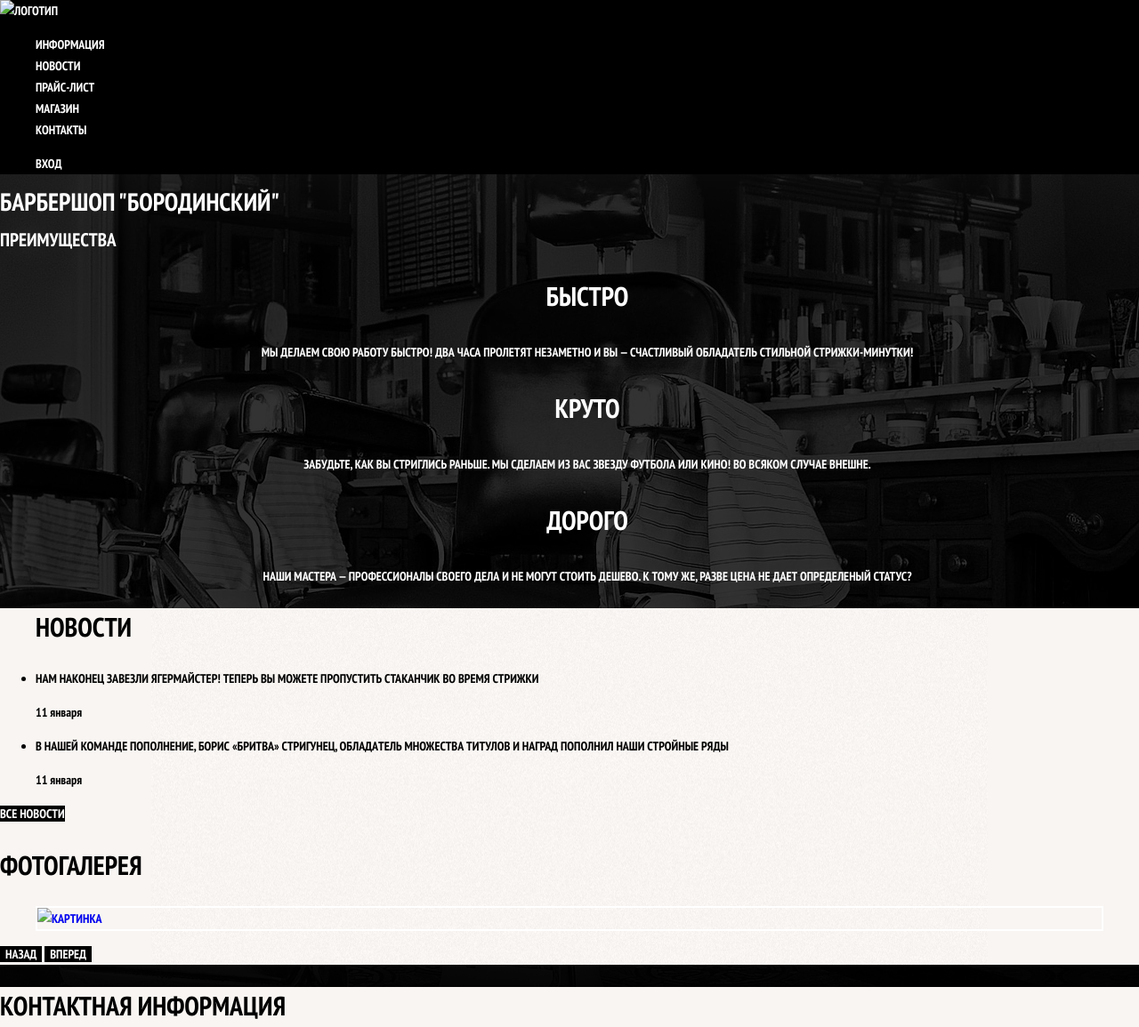
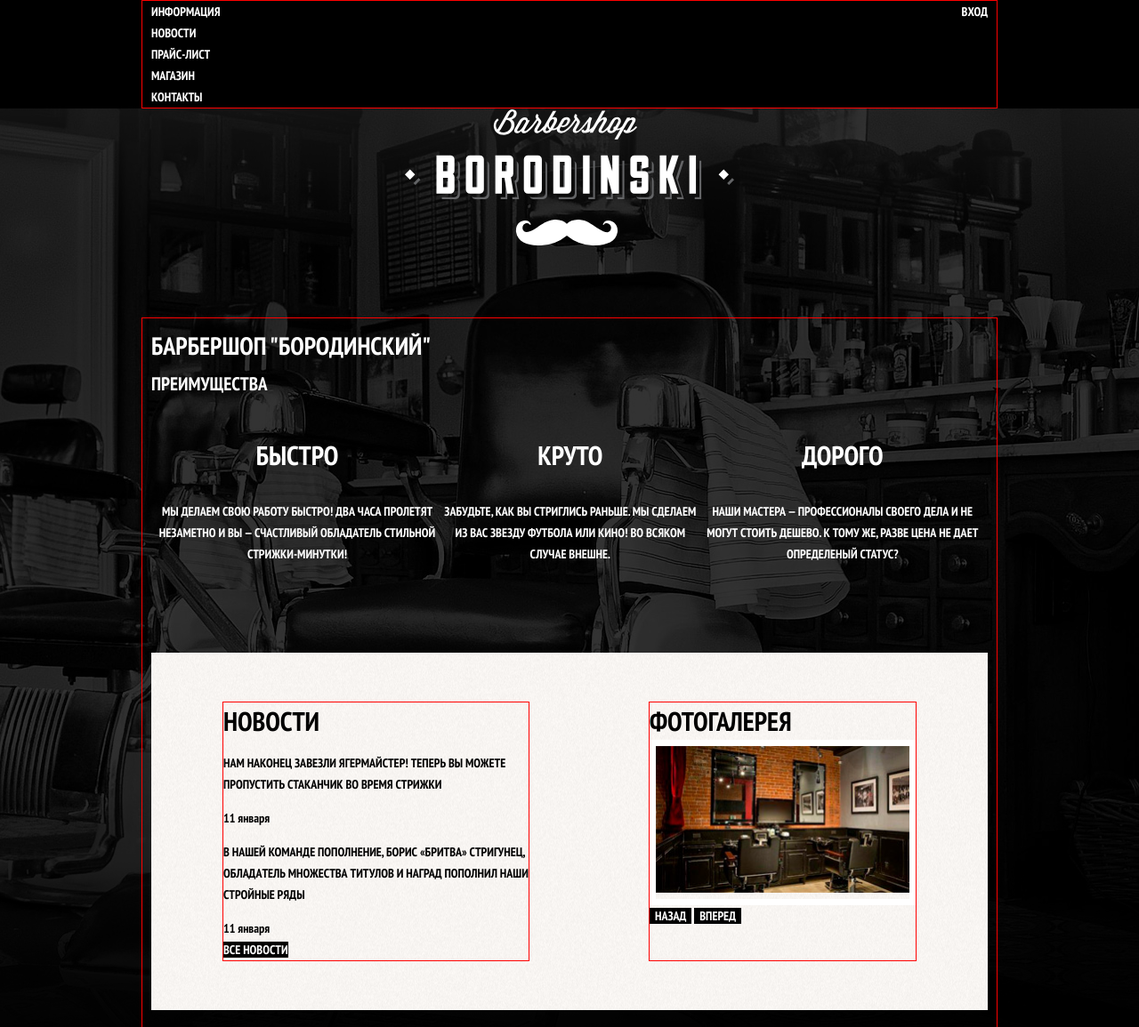
Before and after one commit to darkbear-1/workhard, a plain HTML site: page index.html in a window 1280 px wide. Shown: the top 1155 px of the page at 89% size. Drawn offline with Linux system fonts and the light colour scheme.

Commit message:
Сделал сетку index

```diff
--- a/css/style.css
+++ b/css/style.css
@@ -20,7 +20,42 @@
 }
 
 .main-header {
+	display: flex;
+	flex-direction: column;
+	align-items: center;
+	margin-bottom: 80px;
+}
+
+.header-wrapper {
+	width: 100%;
 	background-color: #000;
+}
+
+.conteiner {
+	width: 940px;
+	margin: 0 auto;
+	padding: 0 10px;
+	border: 1px solid red;
+}
+
+.main-nav {
+	display: flex;
+	justify-content: space-between;
+	width: 100%;
+}
+
+.site-nav {
+	padding: 0;
+	margin: 0;
+}
+
+.user-nav {
+	padding: 0;
+	margin: 0;
+}
+
+.logo {
+	order: 2;
 }
 
 .button {
@@ -52,9 +87,16 @@
 	line-height: 42px;
 }
 
+.features {
+	margin-bottom: 85px;
+}
+
 .features-list {
+	padding: 0;
+	margin: 0;
 	list-style: none;
 	text-align: center;
+	display: flex;
 }
 
 .news-block {
@@ -62,15 +104,30 @@
 	background-image: url(../img/news-bg.png);
 	background-position: center center;
 	background-repeat: no-repeat;
+	display: flex;
+	justify-content: space-between;
+	padding: 55px 80px;
+	margin-bottom: 35px;
+}
+
+.news {
+	border: 1px solid red;
+}
+
+.news-list {
+	padding: 0;
+	margin: 0;
 }
 
 .news-block h2 {
 	font-size: 30px;
 	line-height: 42px;
 	color: #000;
+	margin: 0;
 }
 
 .news li {
+	list-style: none;
 	color: #000;
 }
 
@@ -79,7 +136,13 @@
 }
 
 .gallery-content {
-	border: 2px solid #fff;
+	border: 7px solid #fff;
+	margin: 0;
+	padding: 0;
+}
+
+.gallery {
+	border: 1px solid red;
 }
 
 .contact-block {
@@ -87,6 +150,9 @@
 	background-image: url(../img/news-bg.png);
 	background-position: center center;
 	background-repeat: no-repeat;
+	padding: 55px 80px;
+	display: flex;
+	justify-content: space-between;
 }
 
 .contact-block h2{
@@ -112,7 +178,20 @@
 
 footer {
 	background-color: #262626;
+	background-image: url(../img/footer-bg.jpg);
 	color: #fff;
+}
+
+footer .conteiner {
+	display: flex;
+}
+
+.footer-social {
+	margin-left: 90px;
+}
+
+.footer-copyright {
+	margin-left: auto;
 }
 
 .how {
@@ -143,6 +222,8 @@
 .modal h2 {
 	font-size: 30px;
 	line-height: 42px;
+	padding: 0;
+	margin: 0;
 }
 
 .login-form input {
--- a/index.html
+++ b/index.html
@@ -9,7 +9,9 @@
 </head>
 <body>
 	<header class="main-header">
-		<img src="#" alt="Логотип" class="logo">
+		<img src="img/index-logo.svg" height="155px" width="370px" alt="Логотип" class="logo">
+		<div class="header-wrapper">
+			<div class="conteiner">
 				<nav class="main-nav">
 					<ul class="site-nav">
 						<li><a href="#">Информация</a></li>
@@ -22,8 +24,10 @@
 						<li><a href="#">Вход</a></li>
 					</ul>
 				</nav>
+			</div>
+		</div>
 	</header>
-	<main>
+	<main class="conteiner">
 		<h1 class="visually-hidden">Барбершоп "Бородинский"</h1>
 		<section class="features">
 			<h2 class="visually-hidden">Преимущества</h2>
@@ -49,12 +53,12 @@
 				<ul class="news-list">
 					<h2>Новости</h2>
 					<li class="news-item">
-						<p>НАМ НАКОНЕЦ ЗАВЕЗЛИ ЯГЕРМАЙСТЕР! ТЕПЕРЬ ВЫ МОЖЕТЕ ПРОПУСТИТЬ СТАКАНЧИК ВО ВРЕМЯ СТРИЖКИ
+						<p>НАМ НАКОНЕЦ ЗАВЕЗЛИ ЯГЕРМАЙСТЕР! ТЕПЕРЬ ВЫ МОЖЕТЕ <br>ПРОПУСТИТЬ СТАКАНЧИК ВО ВРЕМЯ СТРИЖКИ
 </p>
 						<time datetime="2016-01-11">11 января</time>
 					</li>
 					<li class="news-item">
-						<p>В НАШЕЙ КОМАНДЕ ПОПОЛНЕНИЕ, БОРИС «БРИТВА» СТРИГУНЕЦ, ОБЛАДAТЕЛЬ МНОЖЕСТВА ТИТУЛОВ И НАГРАД ПОПОЛНИЛ НАШИ СТРОЙНЫЕ РЯДЫ</p>
+						<p>В НАШЕЙ КОМАНДЕ ПОПОЛНЕНИЕ, БОРИС «БРИТВА» СТРИГУНЕЦ, <br> ОБЛАДAТЕЛЬ МНОЖЕСТВА ТИТУЛОВ И НАГРАД ПОПОЛНИЛ НАШИ <br>СТРОЙНЫЕ РЯДЫ</p>
 						<time datetime="2016-01-18">11 января</time>
 					</li>
 				</ul>
@@ -63,7 +67,7 @@
 			<section class="gallery">
 				<h2>Фотогалерея</h2>
 				<figure class="gallery-content">
-					<a href="#"><img src="#" alt="Картинка"></a>
+					<a href="#"><img src="img/gallery.jpg" width="285px" height="165px" alt="Картинка"></a>
 				</figure>
 				<button class="button gallery-button gallery-button-back" type="button">Назад</button>
 				<button class="button gallery-button gallery-button-next" type="button">Вперед</button>
@@ -87,7 +91,7 @@
 			</section>
 			<section class="apointment">
 				<h2>Записаться</h2>
-				<p class="apointment-info">Укажите желаемую дату и время и мы свяжемся с вами для подтверждения брони</p>
+				<p class="apointment-info">Укажите желаемую дату и время и мы свяжемся <br> с вами для подтверждения брони</p>
 				<form class="appointment-form" action="#" method="post">
 					<p class="appointment-item">
 						<label for="appointment-form-date">Дата</label>
@@ -109,7 +113,9 @@
 				<button class="button" type="submit">Отправить</button>
 			</section>
 		</div>
+	</main>
 	<footer>
+		<div class="conteiner">
 			<p>
 				Барбершор "Бородинский" <br>
 				Адрес: г. Санкт-Петербург, б. Конюшенная, д. 19/8 <br>
@@ -129,6 +135,7 @@
 				<b>Разработано</b>
 				<a href="#" class="button">HTML ACADEMY</a>
 			</p>
+		</div>
 	</footer>
 	<section class="modal modal-login">
 		<h2>Личный кабинет</h2>
@@ -161,6 +168,5 @@
 		</p>
 		<button class="modal-map-close" type="button">Закрыть</button>
 	</section>
-	</main>
 </body>
 </html>
```
Also changed, not shown: img/footer-bg.jpg (added), img/gallery-bg.jpg (added), img/gallery.jpg (added), img/index-logo.svg (added). Lines whose indentation alone changed are shown as unchanged.
